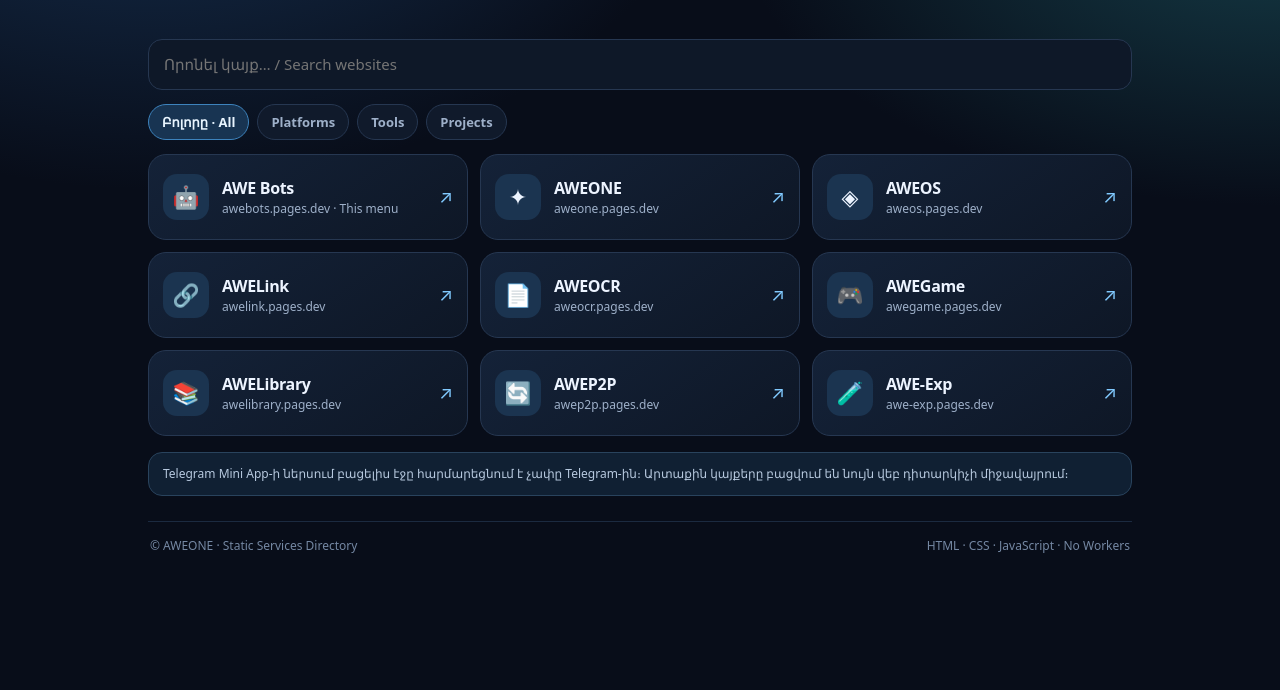
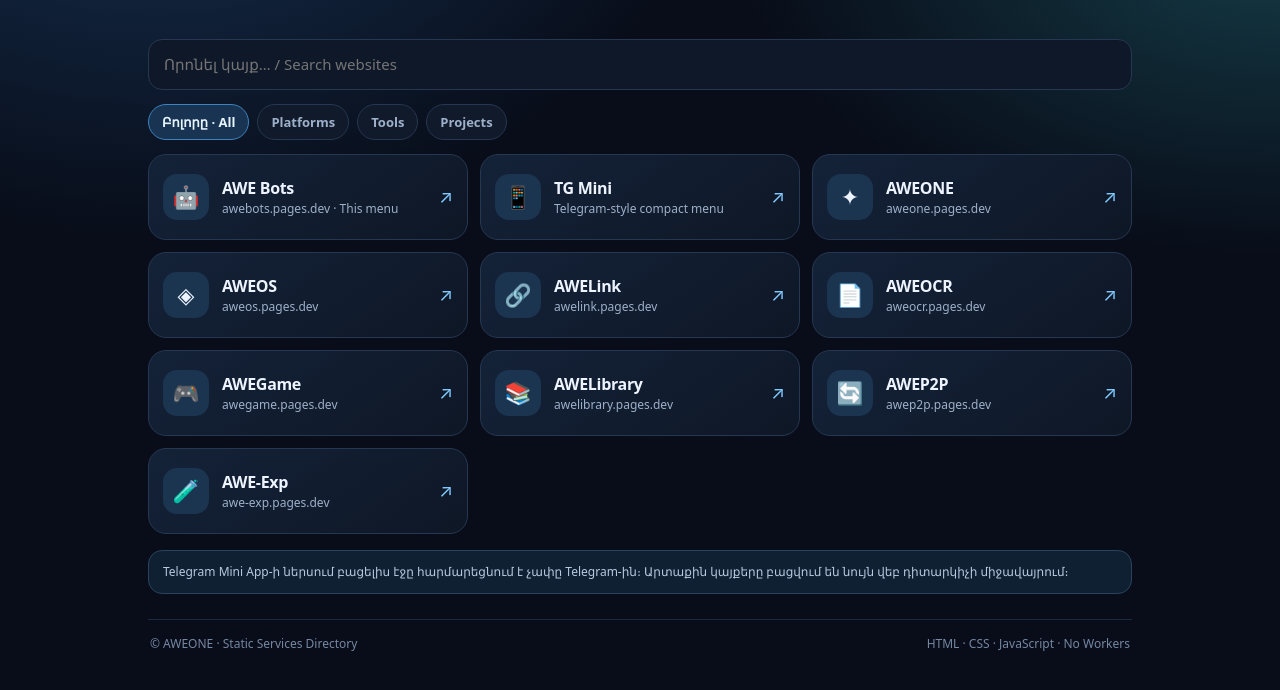
Before and after one commit to ARARAT33/AWE, a plain HTML site: page awebots/index.html in a window 1280 px wide. Shown: the part 204-894 px from the top of the page. Before the commit the page ends 802 px from the top, so only its background shows below. Drawn offline with Linux system fonts and the light colour scheme.

Commit message:
Add TG Mini entry to services directory

```diff
--- a/awebots/index.html
+++ b/awebots/index.html
@@ -37,6 +37,7 @@ h1{font-size:clamp(27px,5vw,40px);line-height:1.08;margin:0;letter-spacing:-.045
 </nav>
 <section class="grid" id="grid" aria-label="AWEONE websites">
   <a class="card" data-category="platform" href="https://awebots.pages.dev"><span class="ico">🤖</span><span class="info"><span class="name">AWE Bots</span><span class="domain">awebots.pages.dev · This menu</span></span><span class="go">↗</span></a>
+  <a class="card" data-category="platform" href="/tgmini/"><span class="ico">📱</span><span class="info"><span class="name">TG Mini</span><span class="domain">Telegram-style compact menu</span></span><span class="go">↗</span></a>
   <a class="card" data-category="platform" href="https://aweone.pages.dev"><span class="ico">✦</span><span class="info"><span class="name">AWEONE</span><span class="domain">aweone.pages.dev</span></span><span class="go">↗</span></a>
   <a class="card" data-category="platform" href="https://aweos.pages.dev"><span class="ico">◈</span><span class="info"><span class="name">AWEOS</span><span class="domain">aweos.pages.dev</span></span><span class="go">↗</span></a>
   <a class="card" data-category="tools" href="https://awelink.pages.dev"><span class="ico">🔗</span><span class="info"><span class="name">AWELink</span><span class="domain">awelink.pages.dev</span></span><span class="go">↗</span></a>
```
